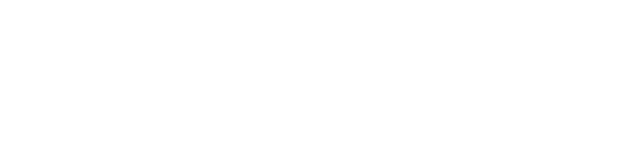
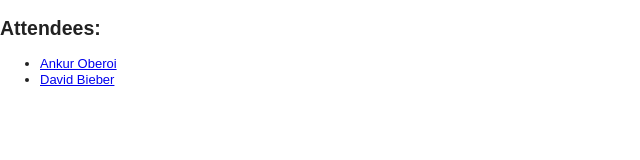
Before and after one commit to aoberoi/PrincetonStartWeek, a plain HTML site: page index.html in a window 1280 px wide. Shown: the whole page, without its empty margins (0-640 px from the left). Drawn offline with nearby package versions, Linux system fonts and the light colour scheme.

Commit message:
dbieber's page

```diff
--- a/index.html
+++ b/index.html
@@ -41,6 +41,12 @@
     </header>
     <div id="main" role="main">
 
+        <h2>Attendees:</h2>
+        <ul>
+          <li><a href="ankur.html">Ankur Oberoi</a></li>
+          <li><a href="dbieber.html">David Bieber</a></li>
+        </ul>
+
     </div>
     <footer>
 
```
Also changed, not shown: dbieber.html (added, +3 -0 lines).
